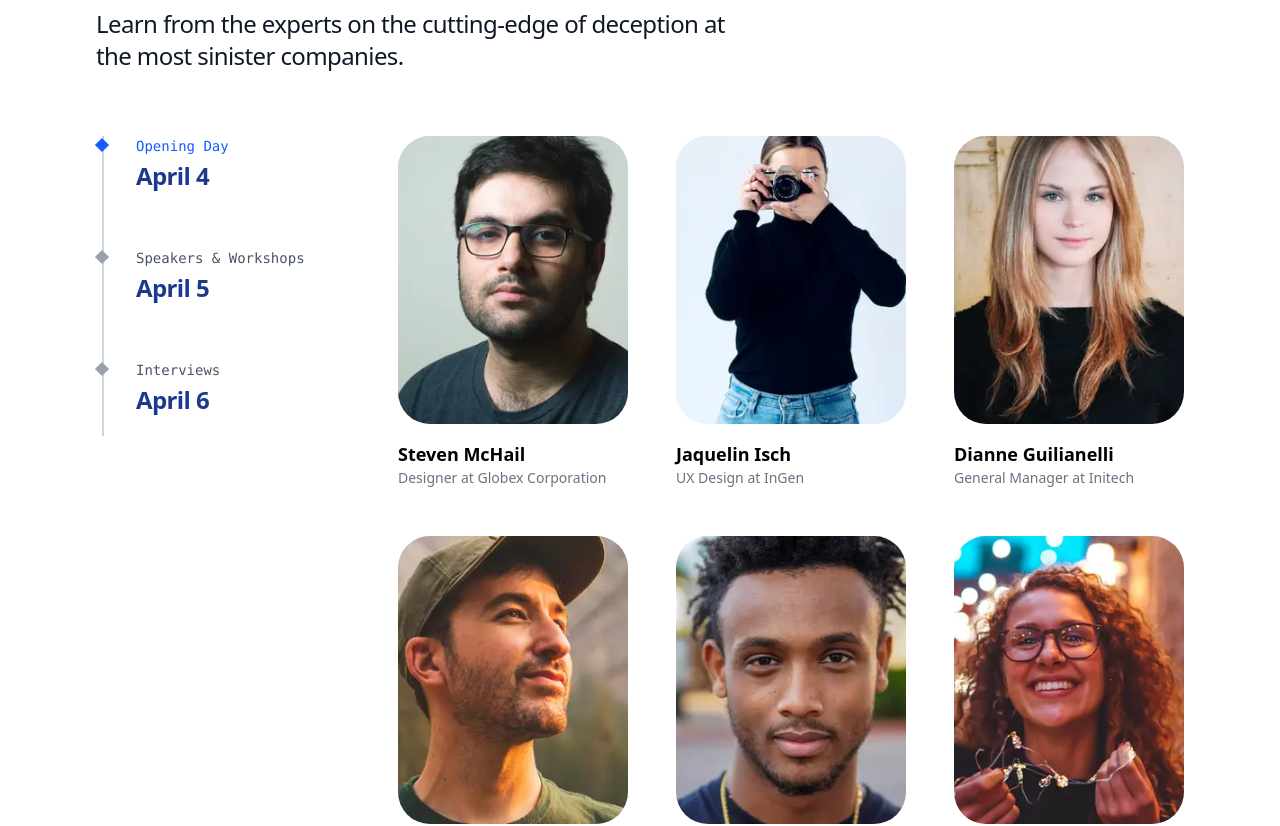
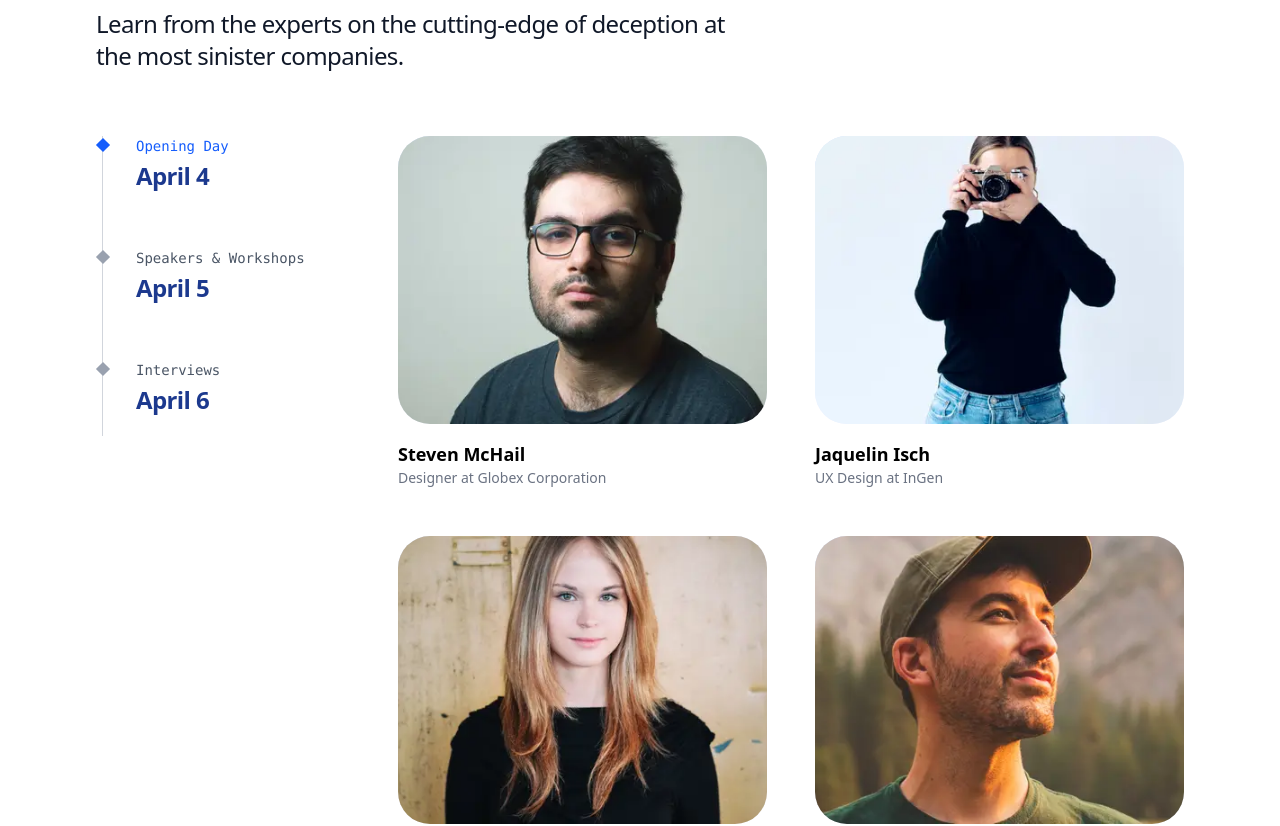
Before and after one commit to VISHNUSHAH1112/DeceptiConf, a React (Vite) app: page / in a window 1280 px wide. Shown: the part 920-1746 px from the top of the page. Built offline with nearby package versions, Linux system fonts and the light colour scheme.

Commit message:
Update Speaker.jsx

```diff
--- a/src/componets/Speaker.jsx
+++ b/src/componets/Speaker.jsx
@@ -1,43 +1,20 @@
 import React from "react";
 
 const speakers = [
-    {
-        name: "Steven McHail",
-        role: "Designer at Globex Corporation",
-        img: "./1.webp",
-    },
-    {
-        name: "Jaquelin Isch",
-        role: "UX Design at InGen",
-        img: "./2.webp",
-    },
-    {
-        name: "Dianne Guilianelli",
-        role: "General Manager at Initech",
-        img: "./3.webp",
-    },
-    {
-        name: "Luis R.",
-        role: "Product Designer",
-        img: "./4.webp",
-    },
-    {
-        name: "Marcus H.",
-        role: "Software Engineer",
-        img: "./5.webp",
-    },
-    {
-        name: "Sara Q.",
-        role: "Marketing Lead",
-        img: "./6.webp",
-    },
+    { name: "Steven McHail", role: "Designer at Globex Corporation", img: "./1.webp" },
+    { name: "Jaquelin Isch", role: "UX Design at InGen", img: "./2.webp" },
+    { name: "Dianne Guilianelli", role: "General Manager at Initech", img: "./3.webp" },
+    { name: "Luis R.", role: "Product Designer", img: "./4.webp" },
+    { name: "Marcus H.", role: "Software Engineer", img: "./5.webp" },
+    { name: "Sara Q.", role: "Marketing Lead", img: "./6.webp" },
 ];
 
 export default function SpeakersPage() {
     return (
         <div className="px-8 md:px-24 py-16">
-            {/* Title */}
-            <h1 className="font-display text-4xl font-medium tracking-tighter text-blue-600 sm:text-5xl">
+
+            {/* ---------------------- TITLE ---------------------- */}
+            <h1 className="font-display text-4xl sm:text-5xl font-medium tracking-tighter text-blue-600">
                 Speakers
             </h1>
 
@@ -46,18 +23,21 @@ export default function SpeakersPage() {
                 the most sinister companies.
             </p>
 
+            {/* ---------------------- MAIN LAYOUT ---------------------- */}
             <div className="flex flex-col md:flex-row gap-10 mt-16">
+
+                {/* LEFT TIMELINE ---------------------- */}
                 <div className="md:w-1/4 relative">
-                    {/* Vertical Line */}
-                    <div className="absolute left-[6px] top-0 bottom-0 h-[300px] w-px border-1 border-slate-300 bg-gray-300"></div>
+
+                    {/* Vertical line */}
+                    <div className="absolute left-[6px] top-0 bottom-0 h-[300px] w-px bg-gray-300"></div>
 
                     <ul className="pl-10 space-y-14">
-                        {/* Item 1 */}
+
+                        {/* Day 1 */}
                         <li className="relative">
-                            {/* Diamond */}
-                            <div className="absolute left-[-38.8px] top-1 w-2.5 h-2.5 bg-blue-600 rotate-45"></div>
-
-                            <span className="text-sm text-blue-600 block mb-1 font-mono">
+                            <div className="absolute left-[-38px] top-1 w-2.5 h-2.5 bg-blue-600 rotate-45"></div>
+                            <span className="text-sm text-blue-600 font-mono block mb-1">
                                 Opening Day
                             </span>
                             <span className="text-2xl font-semibold text-blue-900 tracking-tight">
@@ -65,11 +45,10 @@ export default function SpeakersPage() {
                             </span>
                         </li>
 
-                        {/* Item 2 */}
+                        {/* Day 2 */}
                         <li className="relative">
-                            <div className="absolute left-[-38.8px] top-1 w-2.5 h-2.5 bg-gray-400 rotate-45"></div>
-
-                            <span className="text-sm text-gray-600 block mb-1 font-mono">
+                            <div className="absolute left-[-38px] top-1 w-2.5 h-2.5 bg-gray-400 rotate-45"></div>
+                            <span className="text-sm text-gray-600 font-mono block mb-1">
                                 Speakers & Workshops
                             </span>
                             <span className="text-2xl font-semibold text-blue-900 tracking-tight">
@@ -77,41 +56,44 @@ export default function SpeakersPage() {
                             </span>
                         </li>
 
-                        {/* Item 3 */}
+                        {/* Day 3 */}
                         <li className="relative">
-                            <div className="absolute left-[-38.8px] top-1 w-2.5 h-2.5 bg-gray-400 rotate-45"></div>
-
-                            <span className="text-sm text-gray-600 block mb-1 font-mono">
+                            <div className="absolute left-[-38px] top-1 w-2.5 h-2.5 bg-gray-400 rotate-45"></div>
+                            <span className="text-sm text-gray-600 font-mono block mb-1">
                                 Interviews
                             </span>
                             <span className="text-2xl font-semibold text-blue-900 tracking-tight">
                                 April 6
                             </span>
                         </li>
+
                     </ul>
                 </div>
 
-                {/* RIGHT SIDE SPEAKERS GRID with clip-design */}
-                <div className="md:w-3/4 grid md:grid-cols-3 sm:grid-cols-2 grid-cols-1 gap-12">
+                {/* ---------------------- SPEAKER GRID ---------------------- */}
+                <div className="md:w-3/4 grid grid-cols-1 sm:grid-cols-2 md:grid-cols-2 gap-12">
                     {speakers.map((speaker, i) => (
                         <div key={i} className="flex flex-col group">
-                            {/* Card */}
-                            <div className="group relative h-72 transform overflow-hidden rounded-4xl">
-                                {/* Border frame */}
+
+                            {/* Speaker Card */}
+                            <div className="relative h-72 overflow-hidden rounded-4xl group">
+
+                                {/* Decorative border */}
                                 <div
                                     className="
                                         absolute top-0 right-4 bottom-6 left-0
+                                        xl:right-6
                                         rounded-4xl border border-blue-300
-                    transition duration-300 group-hover:scale-95
-                    xl:right-6
+                                        transition duration-300
+                                        group-hover:scale-95
                                     "
                                 ></div>
 
+                                {/* Background + Image clipped */}
                                 <div
                                     className="absolute inset-0 bg-indigo-50"
                                     style={{ clipPath: "url(#clip-shape)" }}
                                 >
-                                    {/* Speaker Image */}
                                     <img
                                         src={speaker.img}
                                         alt={speaker.name}
@@ -124,15 +106,20 @@ export default function SpeakersPage() {
                                 </div>
                             </div>
 
-                            {/* Name & Role */}
-                            <h3 className="font-semibold text-lg mt-4">{speaker.name}</h3>
-                            <p className="text-gray-500 text-sm">{speaker.role}</p>
+                            {/* Speaker Name */}
+                            <h3 className="font-semibold text-lg mt-4">
+                                {speaker.name}
+                            </h3>
+                            <p className="text-sm text-gray-500">
+                                {speaker.role}
+                            </p>
+
                         </div>
                     ))}
                 </div>
             </div>
 
-            {/* Clip-path definition */}
+            {/* SVG Clip Path Definition */}
             <svg width="0" height="0">
                 <defs>
                     <clipPath id="clip-shape" clipPathUnits="objectBoundingBox">
@@ -140,6 +127,7 @@ export default function SpeakersPage() {
                     </clipPath>
                 </defs>
             </svg>
+
         </div>
     );
 }
```
Lines whose indentation alone changed are shown as unchanged.
